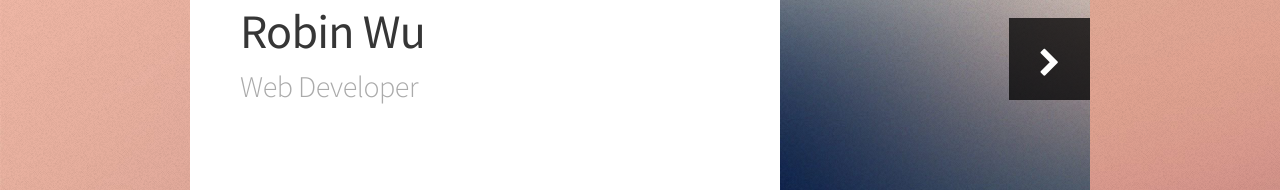
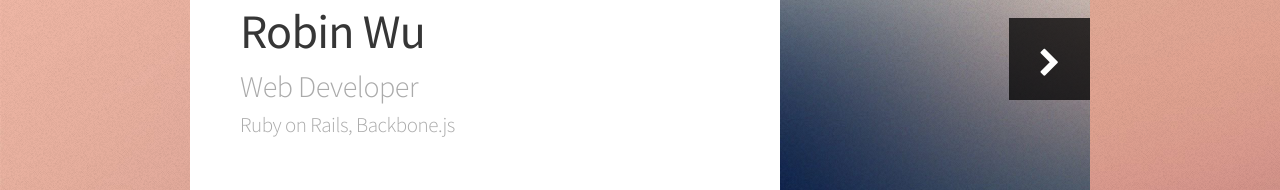
Before and after one commit to robinwu9000/robinwu9000.github.io, a plain HTML site: page index.html in a window 1280 px wide. Shown: the part 341-531 px from the top of the page. Drawn offline with Linux system fonts and the light colour scheme.

Commit message:
Portfolio pics uploaded, added small desc to home slide

```diff
--- a/index.html
+++ b/index.html
@@ -35,7 +35,9 @@
 							<article id="me" class="panel">
 								<header>
 									<h1>Robin Wu</h1>
-									<p>Web Developer</p>
+									<p>Web Developer<br>
+										<span style="font-size:0.7em">Ruby on Rails, Backbone.js</span>
+									</p>
 								</header>
 								<a href="#work" class="jumplink pic">
 									<span class="arrow icon fa-chevron-right"><span>See my work</span></span>
@@ -63,7 +65,7 @@
 											<a href="https://github.com/robinwu9000/App-Academy-Work/tree/master/w2d3/robert_and_robin" class="image fit"><img src="images/chess.jpg" alt="Chess"></a>
 										</div>
 										<div class="6u$ 12u$(mobile)">
-											<a href="https://github.com/robinwu9000/btree" class="image fit"><img src="images/pic04.jpg" alt="B+ Tree"></a>
+											<a href="https://github.com/robinwu9000/btree" class="image fit"><img src="images/btree_pic.jpg" alt="B+ Tree"></a>
 										</div>
 										<!-- <div class="4u 12u$(mobile)">
 											<a href="#" class="image fit"><img src="images/pic05.jpg" alt=""></a>
```
Also changed, not shown: images/btree_pic.jpg (added), images/btree_pic.png (added), 1 other file.
